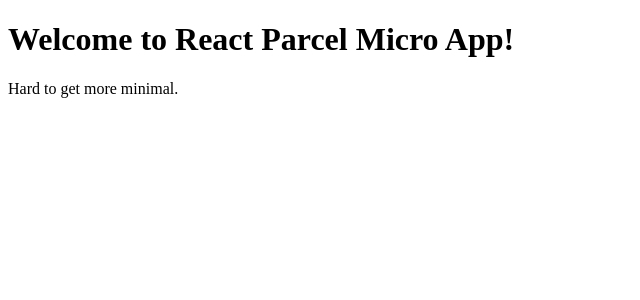
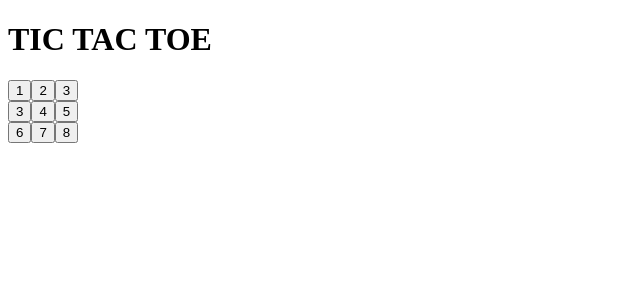
Before and after one commit to Khushi17380/tictaktoe, a React (Vite) app: page / in a window 1280 px wide. Shown: the top 300 px of the page, without its empty margins (0-640 px from the left). Built offline with nearby package versions, Linux system fonts and the light colour scheme.

Commit message:
created board and square components

```diff
--- a/src/App.js
+++ b/src/App.js
@@ -1,11 +1,12 @@
 import React from "react";
+import Board from "./components/Board";
 
 const App=()=>{
   return(
-  <>
-    <h1>Welcome to React Parcel Micro App!</h1>
-    <p>Hard to get more minimal.</p>
-  </>
+  <div>
+    <h1>TIC TAC TOE</h1>
+    <Board/>
+  </div>
 );
   };
   export default App;
--- /dev/null
+++ b/src/components/Board.js
@@ -0,0 +1,28 @@
+import React from 'react';
+import Square  from './Square';
+
+const Board = () => {
+  return (
+    <div>
+      <div>
+        <Square value={1} />
+        <Square value={2} />
+        <Square value={3} />
+      </div>
+
+      <div>
+        <Square value={3} />
+        <Square value={4} />
+        <Square value={5} />
+      </div>
+
+      <div>
+        <Square value={6} />
+        <Square value={7} />
+        <Square value={8} />
+      </div>
+    </div>
+  );
+};
+
+export default Board;
--- /dev/null
+++ b/src/components/Square.js
@@ -0,0 +1,6 @@
+import React from 'react';
+
+export const Square = ({value}) => {
+  return <button type="button">{value}</button>;
+};
+export default Square;
```
